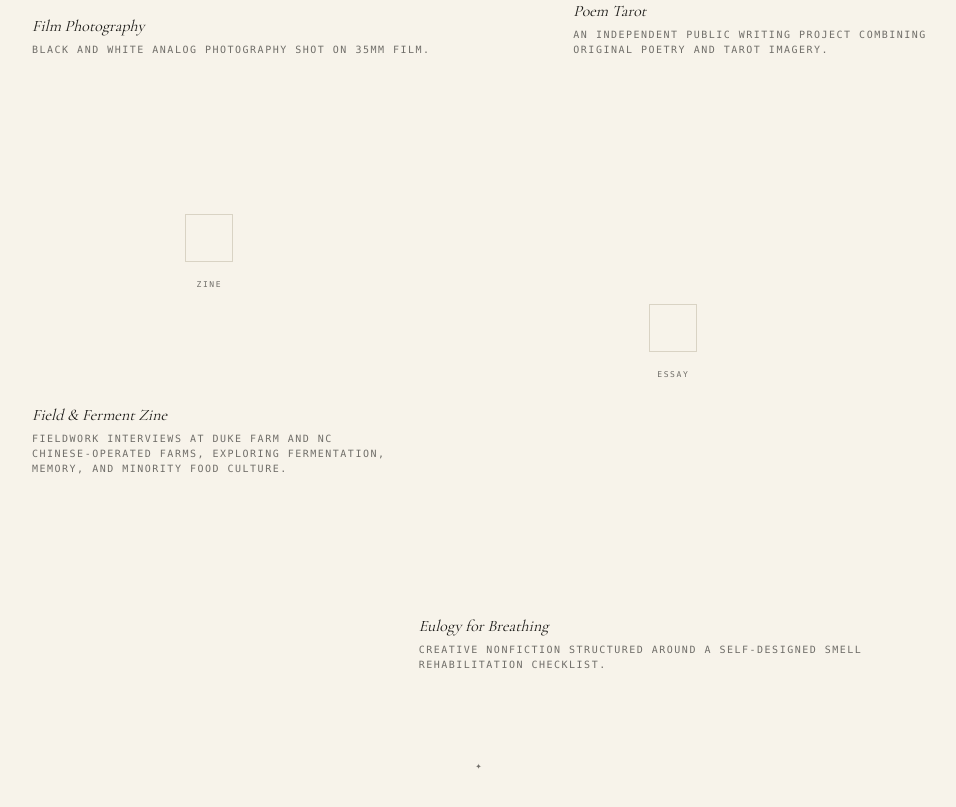
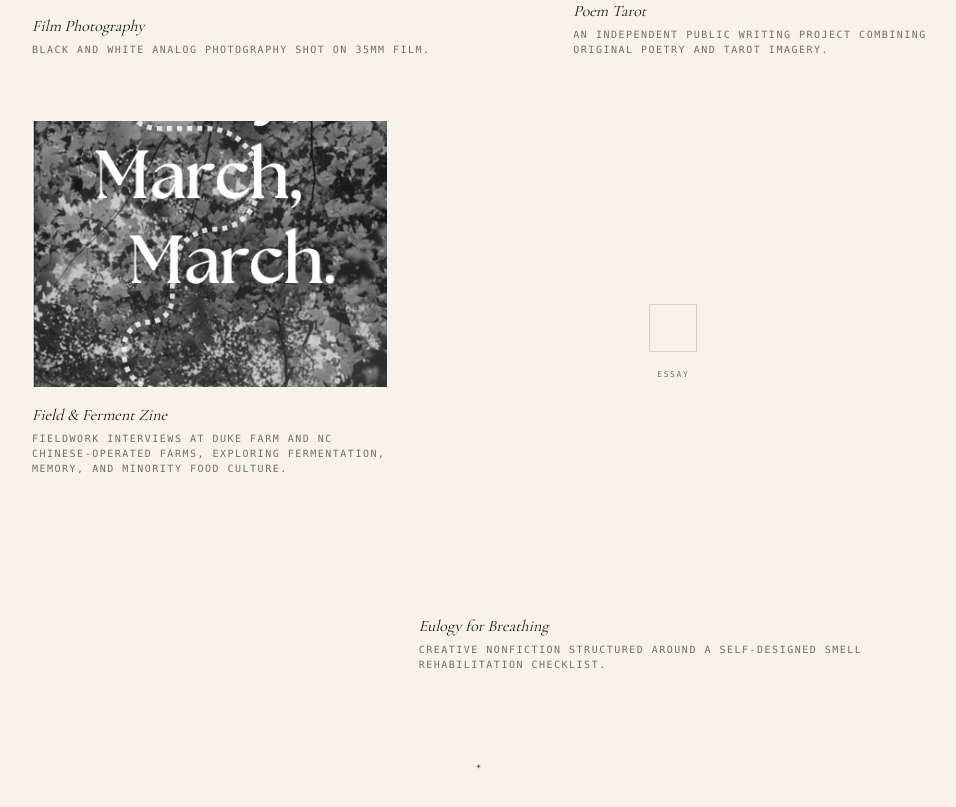
Before and after one commit to CryptoCookie16/my--portfolio, a Next.js app: page / in a window 1280 px wide. Shown: the part 3746-4553 px from the top of the page, without its empty margins (160-1116 px from the left). Built offline with nearby package versions, Linux system fonts and the light colour scheme.

Commit message:
fix: collage去白底、加大与embed间距、首页zine预览图

```diff
--- a/app/work/[id]/page.tsx
+++ b/app/work/[id]/page.tsx
@@ -89,8 +89,6 @@ export default function WorkDetailPage({
                     zIndex: pos.zIndex,
                     border: "1px solid #ccc",
                     boxShadow: "2px 4px 12px rgba(0,0,0,0.12)",
-                    background: "#fff",
-                    padding: "6px",
                   }}
                 >
                   {/* eslint-disable-next-line @next/next/no-img-element */}
@@ -161,7 +159,7 @@ export default function WorkDetailPage({
       {/* ── Embed ────────────────────────────────────────────── */}
       {detail.embedCode && (
         <div
-          className="max-w-4xl mx-auto px-6 mt-16"
+          className="max-w-4xl mx-auto px-6 mt-32"
           dangerouslySetInnerHTML={{ __html: detail.embedCode }}
         />
       )}
--- a/lib/lang-context.tsx
+++ b/lib/lang-context.tsx
@@ -89,7 +89,7 @@ export const dict = {
           subtitle:
             "Fieldwork interviews at Duke Farm and NC Chinese-operated farms, exploring fermentation, memory, and minority food culture.",
           filmType: "Zine",
-          previewImage: "",
+          previewImage: "/images/creative/Zine/zine1.png",
         },
         {
           id: "eulogy-for-breathing",
@@ -194,7 +194,7 @@ export const dict = {
           subtitle:
             "在杜克农场及北卡罗来纳州华裔农场进行的田野访谈，探索发酵、记忆与少数族裔饮食文化。",
           filmType: "独立刊物",
-          previewImage: "",
+          previewImage: "/images/creative/Zine/zine1.png",
         },
         {
           id: "eulogy-for-breathing",
```
